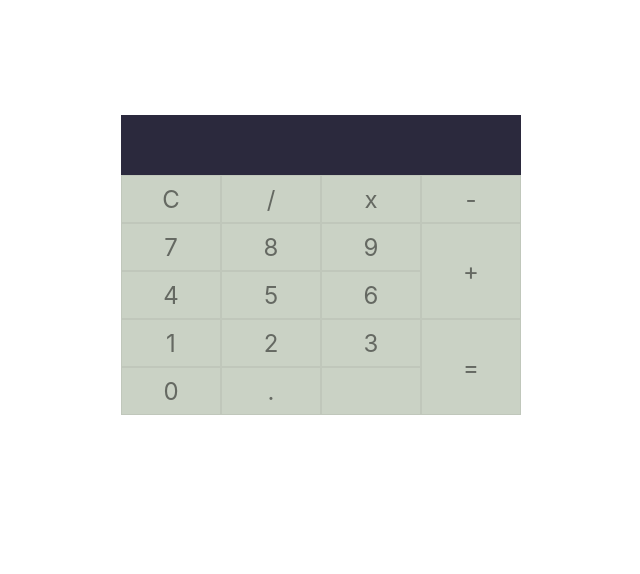
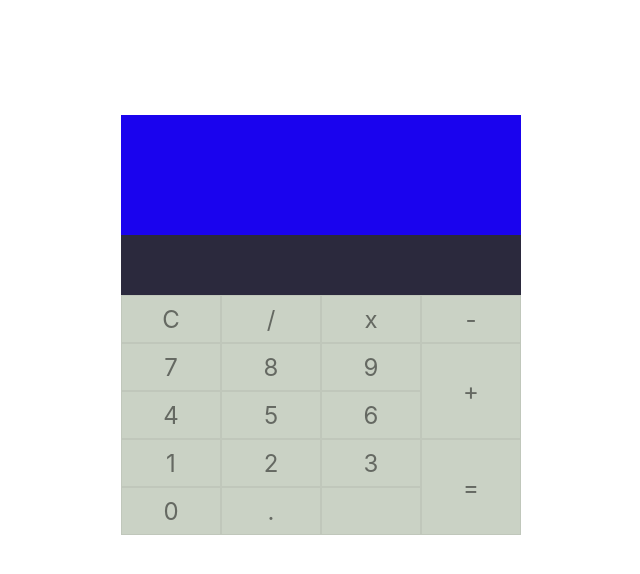
Before and after one commit to aleglez98/Calculadora, a React (Create React App) app: page / in a window 1280 px wide. Shown: the top 574 px of the page, without its empty margins (319-959 px from the left). Built offline with nearby package versions, Linux system fonts and the light colour scheme.

Commit message:
Creado Component Reminder y añadido a la calculadora

```diff
--- a/src/Components/Calculator/Calculator.js
+++ b/src/Components/Calculator/Calculator.js
@@ -2,6 +2,7 @@ import React from "react";
 import Display from "../Display/Display";
 import Keys from "../Keys/keys";
 import Button from "../Button/Button";
+import Reminder from "../Reminder/Reminder";
 import './Calculator.css';
 
 class Calculator extends React.Component {
@@ -10,7 +11,8 @@ class Calculator extends React.Component {
         super();
         this.state = {
             data : '',
-            operation : false
+            operation : false,
+            reminder : ''
         }
     }
 
@@ -41,7 +43,7 @@ class Calculator extends React.Component {
                     this.setState({ data: this.state.data + value, operation : true});
                 } else {
                     result = this.calculate();
-                    this.setState({ data: result + value, operation : true});
+                    this.setState({ data: result + value, operation : true, reminder : this.state.data + ' = ' + result});
                 }
                 break;
             case '-':
@@ -50,7 +52,7 @@ class Calculator extends React.Component {
                     this.setState({ data: this.state.data + value, operation : true});
                 } else {
                     result = this.calculate();
-                    this.setState({ data: result + value, operation : true});
+                    this.setState({ data: result + value, operation : true, reminder : this.state.data + ' = ' + result});
                 }
                 break;
             case '*':
@@ -59,7 +61,7 @@ class Calculator extends React.Component {
                     this.setState({ data: this.state.data + value, operation : true });
                 } else {
                     result = this.calculate();
-                    this.setState({ data: result + value, operation : true});
+                    this.setState({ data: result + value, operation : true, reminder : this.state.data + ' = ' + result});
                 }
                 break;
             case '/':
@@ -68,7 +70,7 @@ class Calculator extends React.Component {
                     this.setState({ data: this.state.data + value, operation : true});
                 } else {
                     result = this.calculate();
-                    this.setState({ data: result + value, operation : true});
+                    this.setState({ data: result + value, operation : true, reminder : this.state.data + ' = ' + result});
                 }
                 break;
             default:
@@ -79,6 +81,7 @@ class Calculator extends React.Component {
     render() {
         return(
             <div className="Calculator">
+                <Reminder data={this.state.reminder} />
                 <Display data={this.state.data} />
                 <Keys>
                     <Button onClick={this.handleClick} label="C" value="clear" />
--- /dev/null
+++ b/src/Components/Reminder/Reminder.css
@@ -0,0 +1,10 @@
+
+.Reminder {
+    display: flex;
+    justify-content: flex-end;
+    align-items: center;
+    background: #1a03ee;
+    height: 40%;
+    color: #f6f8f8;
+    font-size: 24px;
+}
--- /dev/null
+++ b/src/Components/Reminder/Reminder.js
@@ -0,0 +1,15 @@
+import React from "react";
+import './Reminder.css';
+
+class Reminder extends React.Component {
+
+    render() {
+        return(
+            <div className="Reminder">
+                {this.props.data}
+            </div>
+        )
+    }
+}
+
+export default Reminder;
```
